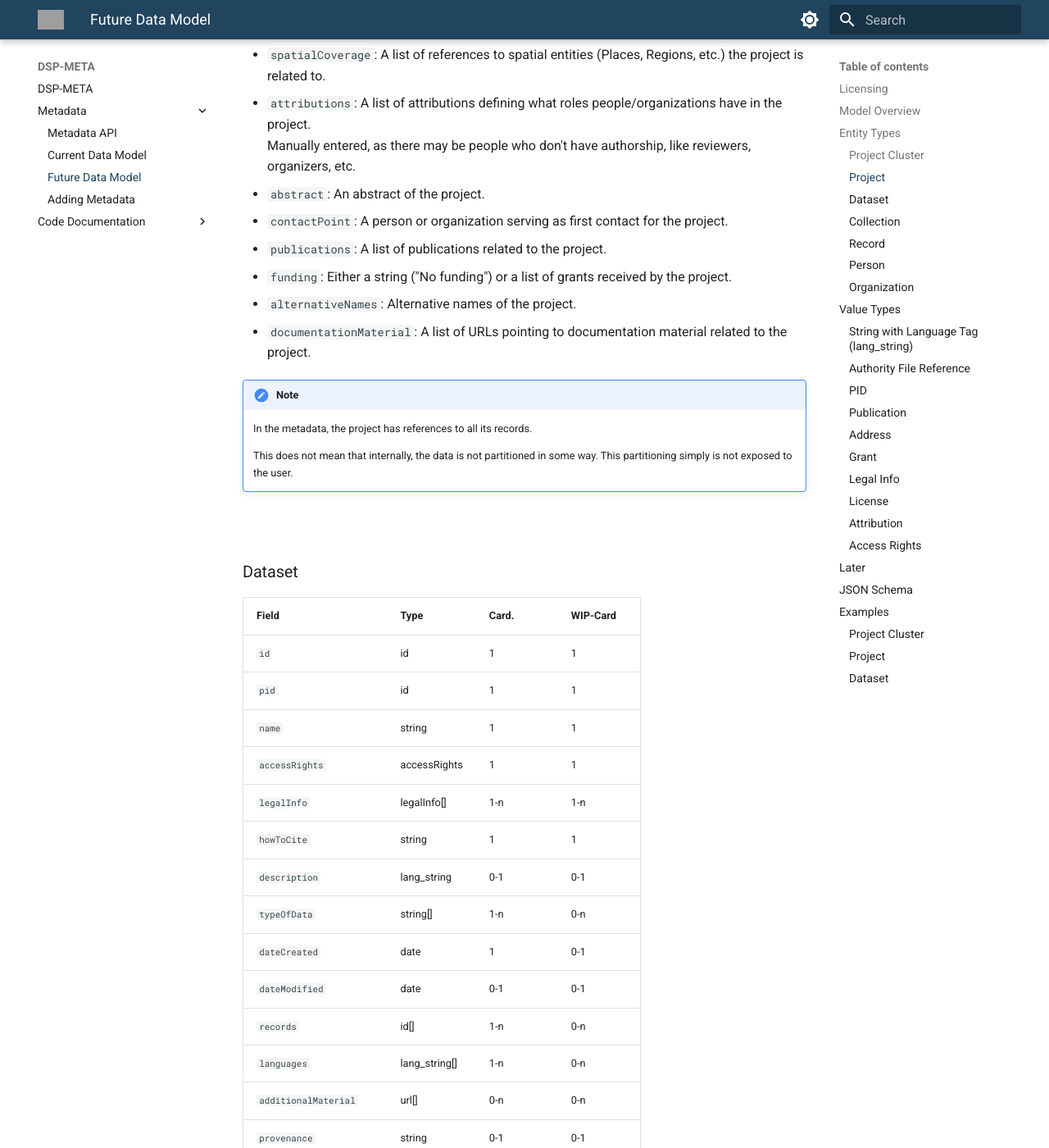
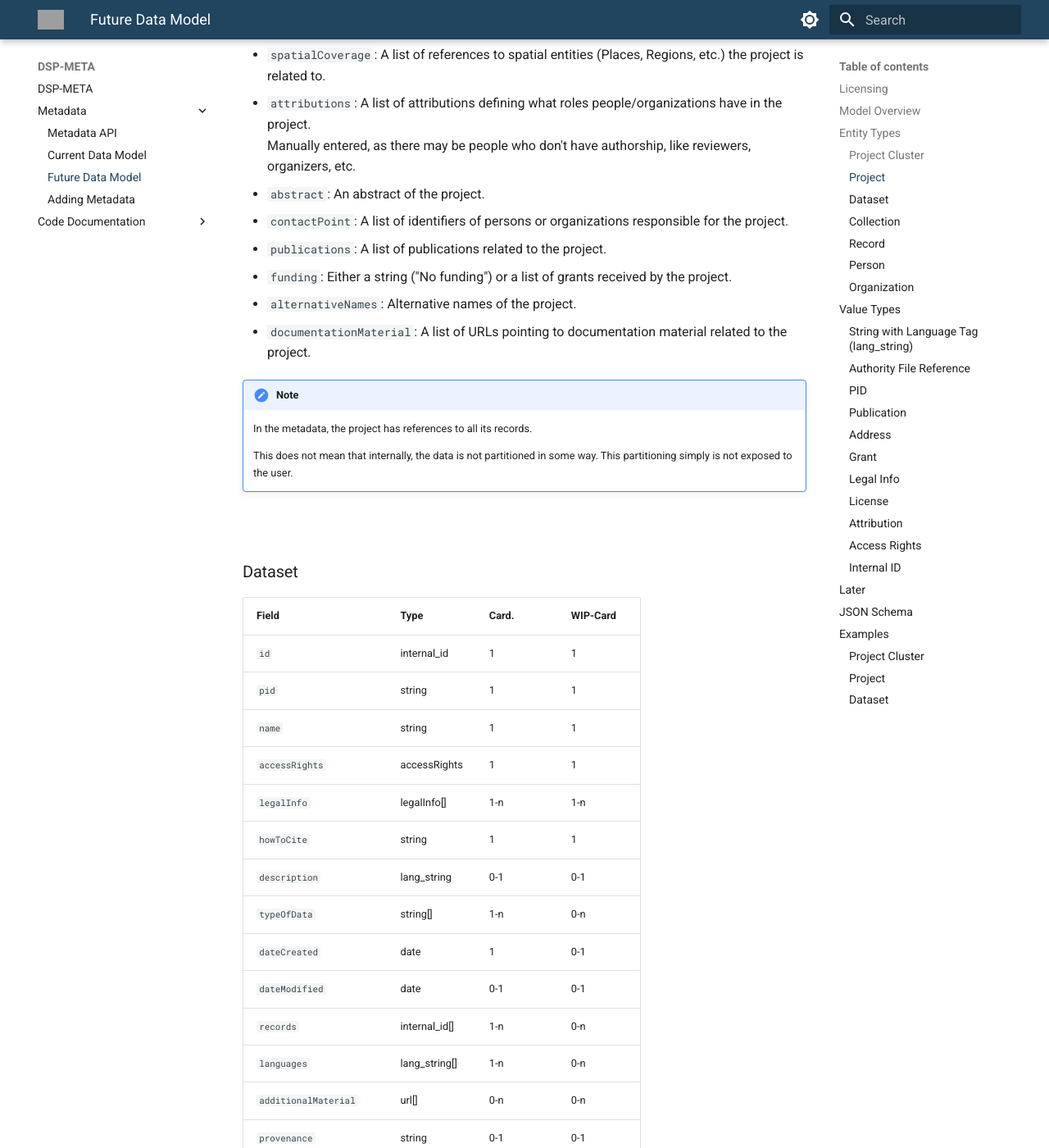
Before and after one commit to dasch-swiss/dsp-meta, an MkDocs documentation site: the page built from docs/data/future-datamodel.md, in a window 1280 px wide and 1400 px high, scrolled down 7052 px. Shown: the whole window at 82% size. Built offline with MkDocs 1.6.1 and Material for MkDocs 9.7.7, drawn with Linux system fonts in a browser that asks for light colours; some of the changed text lies outside the part shown; grey boxes are pictures that could not be loaded.

Commit message:
docs: Clarify the model if internal identifiers (#349)

```diff
--- a/docs/data/future-datamodel.md
+++ b/docs/data/future-datamodel.md
@@ -125,16 +125,16 @@ and may be related to various entities within the hierarchy.
 
 | Field                   | Type          | Card. |
 | ----------------------- | ------------- | ----- |
-| `id`                    | id            | 1     |
-| `pid`                   | id            | 1     |
+| `id`                    | internal_id   | 1     |
+| `pid`                   | string        | 1     |
 | `name`                  | string        | 1     |
-| `projects`              | id[]          | 0-n   |
-| `projectClusters`       | id[]          | 0-n   |
+| `projects`              | internal_id[] | 0-n   |
+| `projectClusters`       | internal_id[] | 0-n   |
 | `description`           | lang_string   | 0-1   |
 | `url`                   | url           | 0-1   |
 | `howToCite`             | string        | 0-1   |
 | `alternativeNames`      | lang_string[] | 0-n   |
-| `contactPoint`          | id[]          | 0-n   |
+| `contactPoint`          | internal_id[] | 0-n   |
 | `documentationMaterial` | url[]         | 0-n   |
 
 - `id`: A unique identifier for the project cluster.
@@ -160,8 +160,8 @@ There is no difference in cardinality between the archival and in-progress stage
 
 | Field                   | Type                                   | Card. | WIP Card. |
 | ----------------------- | -------------------------------------- | ----- | --------- |
-| `id`                    | id                                     | 1     | 1         |
-| `pid`                   | id                                     | 1     | 1         |
+| `id`                    | internal_id                            | 1     | 1         |
+| `pid`                   | string                                 | 1     | 1         |
 | `shortcode`             | string                                 | 1     | 1         |
 | `officialName`          | string                                 | 1     | 1         |
 | `status`                | string                                 | 1     | 1         |
@@ -175,15 +175,15 @@ There is no difference in cardinality between the archival and in-progress stage
 | `accessRights`          | accessRights                           | 1     | 1         |
 | `legalInfo`             | legalInfo[]                            | 1-n   | 0-n       |
 | `dataManagementPlan`    | string / url                           | 1     | 1         |
-| `datasets`              | id[]                                   | 0-n   | 0-n       |
-| `records`               | id[]                                   | 0-n   | 0-n       |
+| `datasets`              | internal_id[]                          | 0-n   | 0-n       |
+| `records`               | internal_id[]                          | 0-n   | 0-n       |
 | `keywords`              | lang_string[]                          | 1-n   | 0-n       |
 | `disciplines`           | lang_string / authorityfileReference[] | 1-n   | 0-n       |
 | `temporalCoverage`      | lang_string / authorityfileReference[] | 1-n   | 0-n       |
 | `spatialCoverage`       | authorityfileReference[]               | 1-n   | 0-n       |
 | `attributions`          | attribution[]                          | 1-n   | 0-n       |
 | `abstract`              | lang_string                            | 0-1   | 0-1       |
-| `contactPoint`          | id[]                                   | 0-n   | 0-n       |
+| `contactPoint`          | internal_id[]                          | 0-n   | 0-n       |
 | `publications`          | publication[]                          | 0-n   | 0-n       |
 | `funding`               | string / grant[]                       | 1-n   | 0-n       |
 | `alternativeNames`      | lang_string[]                          | 0-n   | 0-n       |
@@ -224,7 +224,7 @@ There is no difference in cardinality between the archival and in-progress stage
 - `attributions`: A list of attributions defining what roles people/organizations have in the project.
   Manually entered, as there may be people who don't have authorship, like reviewers, organizers, etc.
 - `abstract`: An abstract of the project.
-- `contactPoint`: A person or organization serving as first contact for the project.
+- `contactPoint`: A list of identifiers of persons or organizations responsible for the project.
 - `publications`: A list of publications related to the project.
 - `funding`: Either a string ("No funding") or a list of grants received by the project.
 - `alternativeNames`: Alternative names of the project.
@@ -240,8 +240,8 @@ There is no difference in cardinality between the archival and in-progress stage
 
 | Field                   | Type          | Card. | WIP-Card |
 | ----------------------- | ------------- | ----- | -------- |
-| `id`                    | id            | 1     | 1        |
-| `pid`                   | id            | 1     | 1        |
+| `id`                    | internal_id   | 1     | 1        |
+| `pid`                   | string        | 1     | 1        |
 | `name`                  | string        | 1     | 1        |
 | `accessRights`          | accessRights  | 1     | 1        |
 | `legalInfo`             | legalInfo[]   | 1-n   | 1-n      |
@@ -250,7 +250,7 @@ There is no difference in cardinality between the archival and in-progress stage
 | `typeOfData`            | string[]      | 1-n   | 0-n      |
 | `dateCreated`           | date          | 1     | 0-1      |
 | `dateModified`          | date          | 0-1   | 0-1      |
-| `records`               | id[]          | 1-n   | 0-n      |
+| `records`               | internal_id[] | 1-n   | 0-n      |
 | `languages`             | lang_string[] | 1-n   | 0-n      |
 | `additionalMaterial`    | url[]         | 0-n   | 0-n      |
 | `provenance`            | string        | 0-1   | 0-1      |
@@ -300,8 +300,8 @@ according to what is meaningful within the project.
 
 | Field                   | Type          | Card. | WIP-Card. |
 | ----------------------- | ------------- | ----- | --------- |
-| `id`                    | id            | 1     | 1         |
-| `pid`                   | id            | 1     | 1         |
+| `id`                    | internal_id   | 1     | 1         |
+| `pid`                   | string        | 1     | 1         |
 | `name`                  | string        | 1     | 1         |
 | `accessRights`          | accessRights  | 1     | 1         |
 | `legalInfo`             | legalInfo[]   | 1-n   | 1-n       |
@@ -310,8 +310,8 @@ according to what is meaningful within the project.
 | `typeOfData`            | string[]      | 1-n   | 0-n       |
 | `dateCreated`           | date          | 1     | 0-1       |
 | `dateModified`          | date          | 0-1   | 0-1       |
-| `datasets`              | id[]          | 0-n   | 0-n       |
-| `collections`           | id[]          | 0-n   | 0-n       |
+| `datasets`              | internal_id[] | 0-n   | 0-n       |
+| `collections`           | internal_id[] | 0-n   | 0-n       |
 | `languages`             | lang_string[] | 1-n   | 0-n       |
 | `additionalMaterial`    | url[]         | 0-n   | 0-n       |
 | `provenance`            | string        | 0-1   | 0-1       |
@@ -348,8 +348,8 @@ according to what is meaningful within the project.
 
 | Field           | Type          | Card. | WIP-Card. |
 | --------------- | ------------- | ----- | --------- |
-| `id`            | id            | 1     | 1         |
-| `pid`           | id            | 1     | 1         |
+| `id`            | internal_id   | 1     | 1         |
+| `pid`           | string        | 1     | 1         |
 | `label`         | lang_string   | 1     | 1         |
 | `accessRights`  | string        | 1     | 1         |
 | `legalInfo`     | legalInfo     | 1     | 1         |
@@ -401,14 +401,14 @@ according to what is meaningful within the project.
 
 | Field            | Type                     | Card. |
 | ---------------- | ------------------------ | ----- |
-| `id`             | id                       | 1     |
-| `pid`            | id                       | 1     |
+| `id`             | internal_id              | 1     |
+| `pid`            | string                   | 1     |
 | `sameAs`         | authorityfileReference[] | 0-n   |
 | `givenNames`     | string[]                 | 1-n   |
 | `familyNames`    | string[]                 | 1-n   |
 | `honoraryPrefix` | string[]                 | 0-n   |
 | `honorarySuffix` | string[]                 | 0-n   |
-| `affiliations`   | id[]                     | 0-n   |
+| `affiliations`   | internal_id[]            | 0-n   |
 | `email`          | string                   | 0-n   |
 | `address`        | address                  | 0-1   |
 
@@ -422,7 +422,7 @@ Cardinality is the same for both stages.
 - `familyNames`: The family names of the person.
 - `honoraryPrefix`: The honorary prefixes of the person, e.g. "Prof. Dr.".
 - `honorarySuffix`: The honorary suffixes of the person, e.g. "PhD", "MA".
-- `affiliations`: The affiliations of the person to organizations.
+- `affiliations`: A list of identifiers referencing the affiliations of the person to organizations.
 - `email`: The email address of the person.
 - `address`: The post address of the person.
   This should not be the personal address, but the specific address of the person at theyr organization.
@@ -431,8 +431,8 @@ Cardinality is the same for both stages.
 
 | Field             | Type                     | Card. |
 | ----------------- | ------------------------ | ----- |
-| `id`              | id                       | 1     |
-| `pid`             | id                       | 1     |
+| `id`              | internal_id              | 1     |
+| `pid`             | string                   | 1     |
 | `sameAs`          | authorityfileReference[] | 0-n   |
 | `name`            | string                   | 1     |
 | `url`             | url                      | 1     |
@@ -523,12 +523,12 @@ A persistent identifier. May be an ARK or a DOI.
 
 ### Grant
 
-| Field     | Type   | Cardinality | Restrictions               |
-| --------- | ------ | ----------- | -------------------------- |
-| `funders` | id[]   | 1-n         | Person or Organization IDs |
-| `number`  | string | 0-1         |                            |
-| `name`    | string | 0-1         |                            |
-| `url`     | url    | 0-1         |                            |
+| Field     | Type          | Cardinality | Restrictions               |
+| --------- | ------------- | ----------- | -------------------------- |
+| `funders` | internal_id[] | 1-n         | Person or Organization IDs |
+| `number`  | string        | 0-1         |                            |
+| `name`    | string        | 0-1         |                            |
+| `url`     | url           | 0-1         |                            |
 
 ### Legal Info
 
@@ -550,10 +550,10 @@ A persistent identifier. May be an ARK or a DOI.
 
 Modelled according to the [OpenAIRE guidelines](https://guidelines.openaire.eu/en/latest/data/field_contributor.html).
 
-| Field             | Type   | Card. |
-| ----------------- | ------ | ----- |
-| `contributor`     | id     | 1     |
-| `contributorType` | string | 1-n   |
+| Field             | Type        | Card. |
+| ----------------- | ----------- | ----- |
+| `contributor`     | internal_id | 1     |
+| `contributorType` | string      | 1-n   |
 
 ### Access Rights
 
@@ -565,6 +565,11 @@ Modelled according to the [OpenAIRE guidelines](https://guidelines.openaire.eu/e
 - `accessRights`: The access rights of the record.
   Literal "Full Open Access", "Open Access with Restrictions", "Embargoed Access", "Metadata only Access".
 - `embargoDate`: The date when the embargo ends.
+
+### Internal ID
+
+An internal ID (`internal_id`) is a unique identifier for an entity within the system.
+It is not intentionally exposed to the user, and will be presented as a string.
 
 ## Later
 
```
